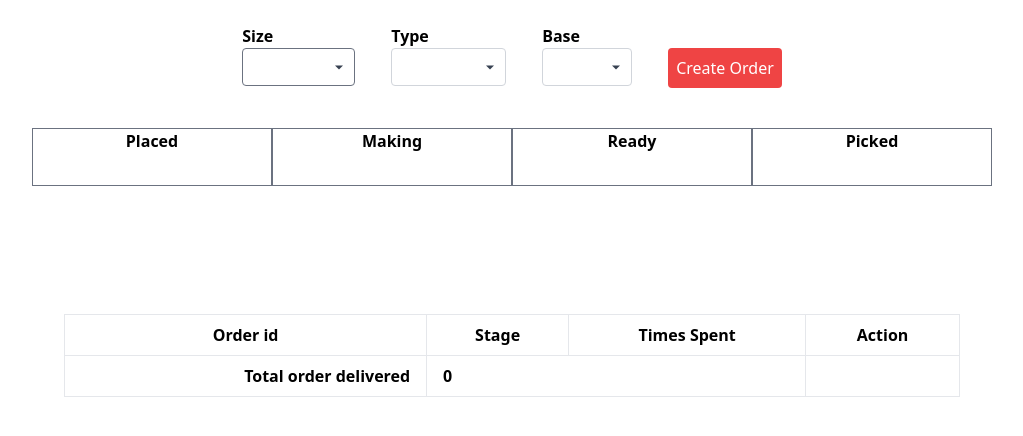
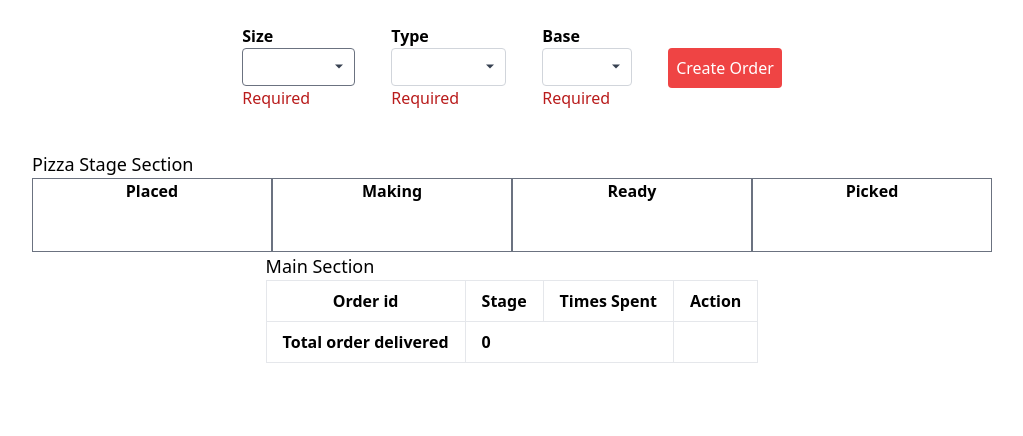
Before and after one commit to trcodeers/teach-mint, a React (Create React App) app: page / in a window 1280 px wide. Both pictures are taken after a click on the button "Create Order". Shown: the top 436 px of the page, without its empty margins (128-1151 px from the left). Built offline with nearby package versions, Linux system fonts and the light colour scheme.

Commit message:
form styling

```diff
--- a/src/App.js
+++ b/src/App.js
@@ -194,17 +194,20 @@ function App() {
     <>
 
     <div className='flex flex-col items-center'>
+
+      <div className='flex flex-col items-center'>
         <OrderForm
           onSubmit={onSubmit}
         />
       </div>
 
 
+      <div className='flex flex-col justify-center items-start '>
+        <div className='text-lg'>Pizza Stage Section</div>
         <div className="flex flex-row justify-center">
-
           <div className="w-60 border border-gray-500">
             <div className="text-center pb-8 font-bold">Placed</div>
-          <div className="flex  flex-col items-center gap-6">
+            <div className="flex  flex-col items-center gap-6  pb-4">
               {
                 orders?.placed?.map((el) => {
                   return <OrderCard
@@ -218,7 +221,7 @@ function App() {
 
           <div className="w-60 border border-gray-500">
             <div className="text-center pb-8 font-bold">Making</div>
-          <div className="flex  flex-col items-center gap-6">
+            <div className="flex  flex-col items-center gap-6 pb-4">
               {
                 orders?.making?.map((el) => {
                   return <OrderCard
@@ -232,7 +235,7 @@ function App() {
 
           <div className="w-60 border border-gray-500">
             <div className="text-center pb-8 font-bold">Ready</div>
-          <div className="flex  flex-col items-center gap-6">
+            <div className="flex  flex-col items-center gap-6 pb-4">
               {
                 orders?.ready?.map((el) => {
                   return <OrderCard
@@ -246,7 +249,7 @@ function App() {
 
           <div className="w-60 border border-gray-500">
             <div className="text-center pb-8 font-bold">Picked</div>
-          <div className="flex  flex-col items-center gap-6">
+            <div className="flex  flex-col items-center gap-6 pb-4">
               {
                 orders?.picked?.map((el) => {
                   return <OrderCard
@@ -258,9 +261,11 @@ function App() {
             </div>
           </div>
         </div>
+      </div>
 
-      <div>
-        <div className="overflow-x-auto flex justify-center mt-32 mb-32">
+      <div className='flex flex-col items-start'>
+        <div className='text-lg'>Main Section</div>
+        <div className="flex justify-center   mb-32">
           {orders && <OrderTable
             allOrders={[...orders.placed, ...orders.making, ...orders.ready, ...orders.picked]}
             deliveredOrdersNo={orders ? orders.picked.length : 0}
@@ -269,6 +274,8 @@ function App() {
         </div>
       </div>
 
+    </div>
+
     </>
 
   );
--- a/src/components/orderForm.jsx
+++ b/src/components/orderForm.jsx
@@ -27,10 +27,11 @@ const OrderForm = (props) => {
         >
             <div className='flex flex-row gap-9'>
 
+                <div className="flex flex-col">
                     <div className="relative inline-block text-left">
                         <label className="font-bold">Size</label>
                         <select
-                        {...register("size", { required: "Title is required" })}
+                            {...register("size", { required: "Required" })}
                             className="block appearance-none w-full bg-white border border-gray-300 text-gray-700 py-2 px-4 pr-8 rounded leading-tight focus:outline-none focus:bg-white focus:border-gray-500"
                         >
                             <option value='small'>Small</option>
@@ -43,11 +44,18 @@ const OrderForm = (props) => {
                             </svg>
                         </div>
                     </div>
+                    <div>
+                        {errors.size && (
+                            <p className="text-red-700">{errors.size.message}</p>
+                        )}
+                    </div>
+                </div>
 
+                <div className="flex flex-col">
                     <div className="relative inline-block text-left">
                         <label className="font-bold">Type</label>
                         <select
-                        {...register("type", { required: "Title is required" })}
+                            {...register("type", { required: "Required" })}
                             className="block appearance-none w-full bg-white border border-gray-300 text-gray-700 py-2 px-4 pr-8 rounded leading-tight focus:outline-none focus:bg-white focus:border-gray-500">
                             <option value='veg'>Veg</option>
                             <option value='non-veg'>Non Veg</option>
@@ -58,11 +66,18 @@ const OrderForm = (props) => {
                             </svg>
                         </div>
                     </div>
+                    <div>
+                        {errors.type && (
+                            <p className="text-red-700">{errors.type.message}</p>
+                        )}
+                    </div>
+                </div>
 
+                <div  className="flex flex-col">
                     <div className="relative inline-block text-left">
                         <label className="font-bold">Base</label>
                         <select
-                        {...register("base", { required: "Title is required" })}
+                            {...register("base", { required: "Required" })}
                             className="block appearance-none w-full bg-white border border-gray-300 text-gray-700 py-2 px-4 pr-8 rounded leading-tight focus:outline-none focus:bg-white focus:border-gray-500">
                             <option value='thick'>Thick</option>
                             <option value='thin'>Thin</option>
@@ -71,6 +86,12 @@ const OrderForm = (props) => {
                             <svg className="fill-current h-4 w-4" xmlns="http://www.w3.org/2000/svg" viewBox="0 0 20 20">
                                 <path d="M5 7l5 5 5-5z" />
                             </svg>
+                        </div>
+                    </div>
+                    <div>
+                        {errors.base && (
+                            <p className="text-red-700">{errors.base.message}</p>
+                        )}
                     </div>
                 </div>
 
--- a/src/components/orderTable.jsx
+++ b/src/components/orderTable.jsx
@@ -25,7 +25,7 @@ const OrderTable = (props) => {
     }
 
     return (
-        <table className="table-auto w-[70%] border border-collapse">
+        <table className="table-auto  border border-collapse">
 
             <thead>
                 <tr>
```
Lines whose indentation alone changed are shown as unchanged.
